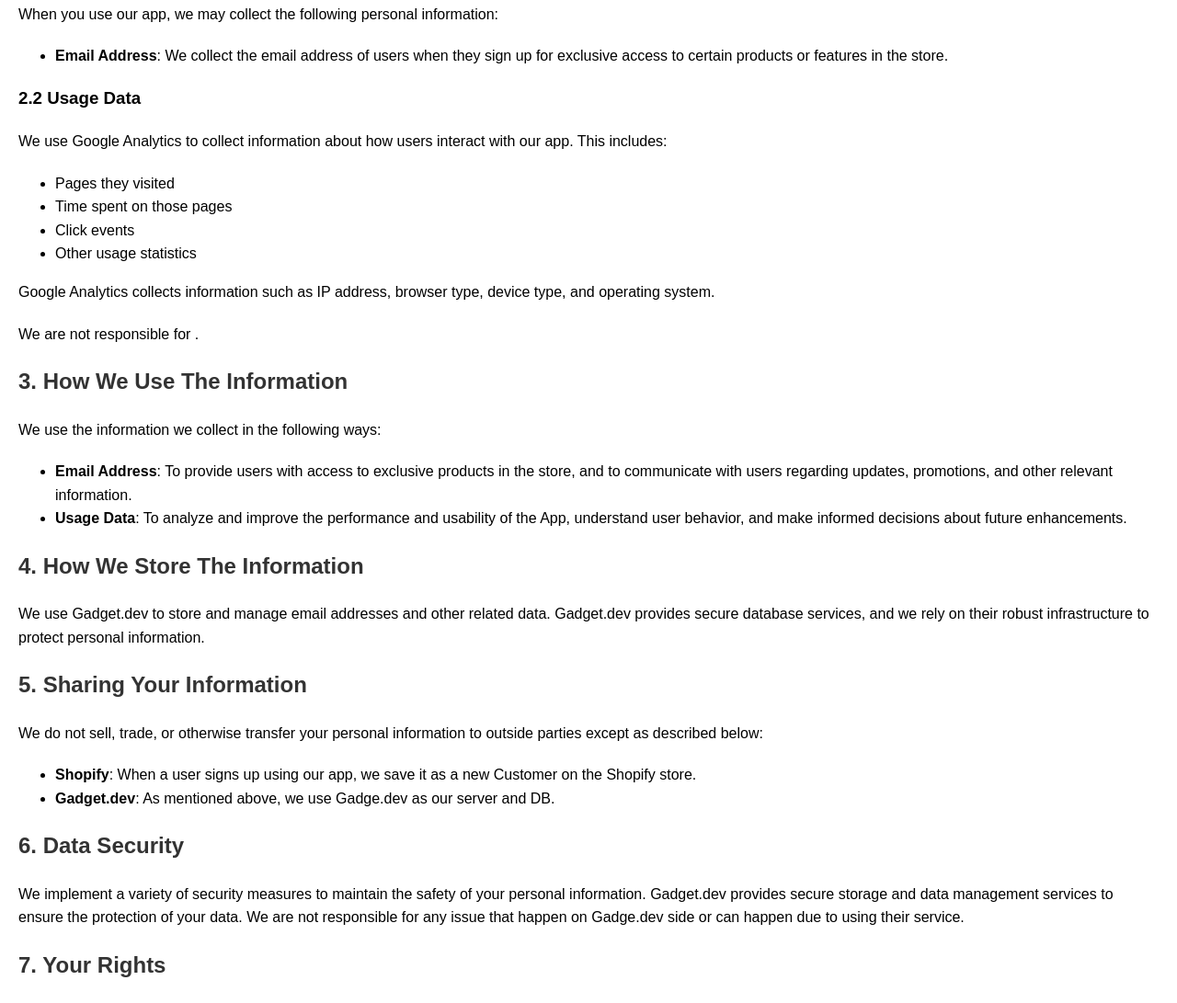
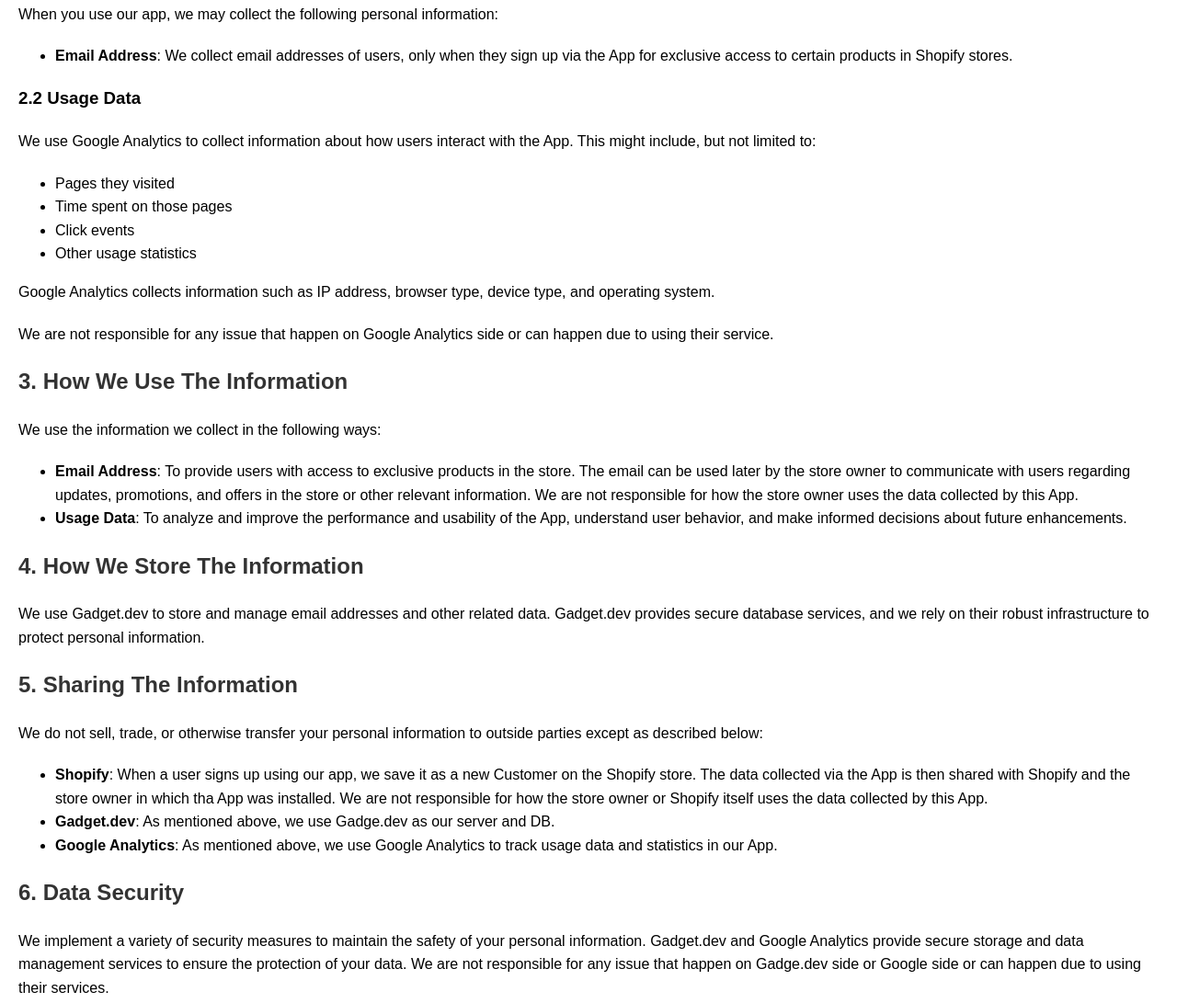
Before and after one commit to DorHason/DorHason.github.io, a plain HTML site: page membership-exclusive-app/index.html in a window 1280 px wide. Shown: the part 368-1459 px from the top of the page at 92% size. Drawn offline with Linux system fonts and the light colour scheme.

Commit message:
Update privacy policy (shopify app)

```diff
--- a/membership-exclusive-app/index.html
+++ b/membership-exclusive-app/index.html
@@ -25,18 +25,18 @@
     <p><strong>Effective Date</strong>: August 6th, 2024</p>
 
     <h2>1. Introduction</h2>
-    <p>This privacy policy explains how the app ("we", "us", or "our") collects, uses, and protects any information when using the App</p>
+    <p>This privacy policy explains how the app ("we", "us", or "our") collects, uses, and protects any information when using the App.</p>
 
     <h2>2. Information We Collect</h2>
 
     <h3>2.1 Personal Information</h3>
     <p>When you use our app, we may collect the following personal information:</p>
     <ul>
-        <li><strong>Email Address</strong>: We collect the email address of users when they sign up for exclusive access to certain products or features in the store.</li>
+        <li><strong>Email Address</strong>: We collect email addresses of users, only when they sign up via the App for exclusive access to certain products in Shopify stores.</li>
     </ul>
 
     <h3>2.2 Usage Data</h3>
-    <p>We use Google Analytics to collect information about how users interact with our app. This includes:</p>
+    <p>We use Google Analytics to collect information about how users interact with the App. This might include, but not limited to:</p>
     <ul>
         <li>Pages they visited</li>
         <li>Time spent on those pages</li>
@@ -44,27 +44,28 @@
         <li>Other usage statistics</li>
     </ul>
     <p>Google Analytics collects information such as IP address, browser type, device type, and operating system.</p>
-    <p>We are not responsible for .</p>
+    <p>We are not responsible for any issue that happen on Google Analytics side or can happen due to using their service.</p>
 
     <h2>3. How We Use The Information</h2>
     <p>We use the information we collect in the following ways:</p>
     <ul>
-        <li><strong>Email Address</strong>: To provide users with access to exclusive products in the store, and to communicate with users regarding updates, promotions, and other relevant information.</li>
+        <li><strong>Email Address</strong>: To provide users with access to exclusive products in the store. The email can be used later by the store owner to communicate with users regarding updates, promotions, and offers in the store or other relevant information. We are not responsible for how the store owner uses the data collected by this App.</li>
         <li><strong>Usage Data</strong>: To analyze and improve the performance and usability of the App, understand user behavior, and make informed decisions about future enhancements.</li>
     </ul>
 
     <h2>4. How We Store The Information</h2>
     <p>We use Gadget.dev to store and manage email addresses and other related data. Gadget.dev provides secure database services, and we rely on their robust infrastructure to protect personal information.</p>
 
-    <h2>5. Sharing Your Information</h2>
+    <h2>5. Sharing The Information</h2>
     <p>We do not sell, trade, or otherwise transfer your personal information to outside parties except as described below:</p>
     <ul>
-        <li><strong>Shopify</strong>: When a user signs up using our app, we save it as a new Customer on the Shopify store.</li>
+        <li><strong>Shopify</strong>: When a user signs up using our app, we save it as a new Customer on the Shopify store. The data collected via the App is then shared with Shopify and the store owner in which tha App was installed. We are not responsible for how the store owner or Shopify itself uses the data collected by this App.</li>
         <li><strong>Gadget.dev</strong>: As mentioned above, we use Gadge.dev as our server and DB.</li>
+        <li><strong>Google Analytics</strong>: As mentioned above, we use Google Analytics to track usage data and statistics in our App.</li>
     </ul>
 
     <h2>6. Data Security</h2>
-    <p>We implement a variety of security measures to maintain the safety of your personal information. Gadget.dev provides secure storage and data management services to ensure the protection of your data. We are not responsible for any issue that happen on Gadge.dev side or can happen due to using their service.</p>
+    <p>We implement a variety of security measures to maintain the safety of your personal information. Gadget.dev and Google Analytics provide secure storage and data management services to ensure the protection of your data. We are not responsible for any issue that happen on Gadge.dev side or Google side or can happen due to using their services.</p>
 
     <h2>7. Your Rights</h2>
     <p>You have the following rights regarding your personal data:</p>
```
